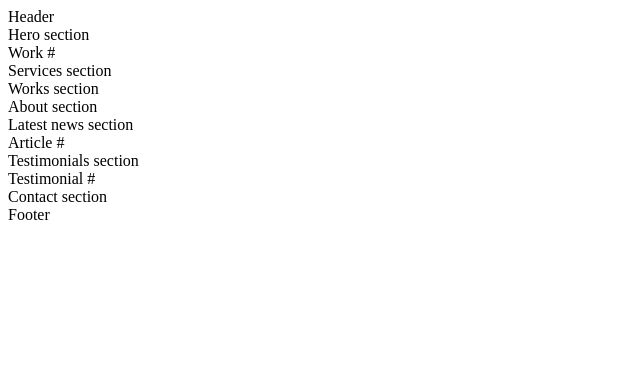
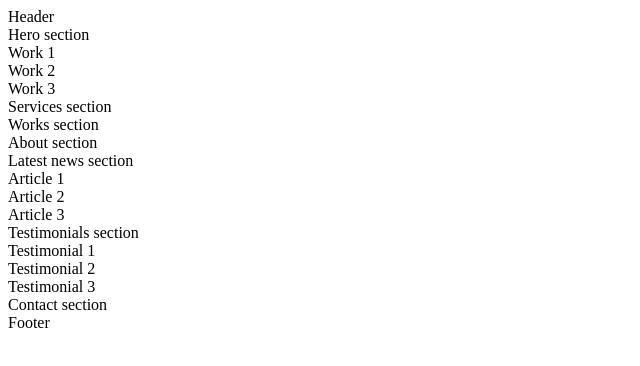
Before and after one commit to IbrahimMurad/alx-frontend, a plain HTML site: page 0x00-html_advanced/6-index.html in a window 1280 px wide. Shown: the whole page, without its empty margins (0-640 px from the left). Drawn offline with Linux system fonts and the light colour scheme.

Commit message:
3 article tags

```diff
--- a/0x00-html_advanced/6-index.html
+++ b/0x00-html_advanced/6-index.html
@@ -15,18 +15,24 @@
     <main>
         <section>
             Hero section
-            <article>Work #</article>
+            <article>Work 1</article>
+            <article>Work 2</article>
+            <article>Work 3</article>
         </section>
         <section>Services section</section>
         <section>Works section</section>
         <section>About section</section>
         <section>
             Latest news section
-            <article>Article #</article>
+            <article>Article 1</article>
+            <article>Article 2</article>
+            <article>Article 3</article>
         </section>
         <section>
             Testimonials section
-            <article>Testimonial #</article>
+            <article>Testimonial 1</article>
+            <article>Testimonial 2</article>
+            <article>Testimonial 3</article>
         </section>
         <section>Contact section</section>
     </main>
```
